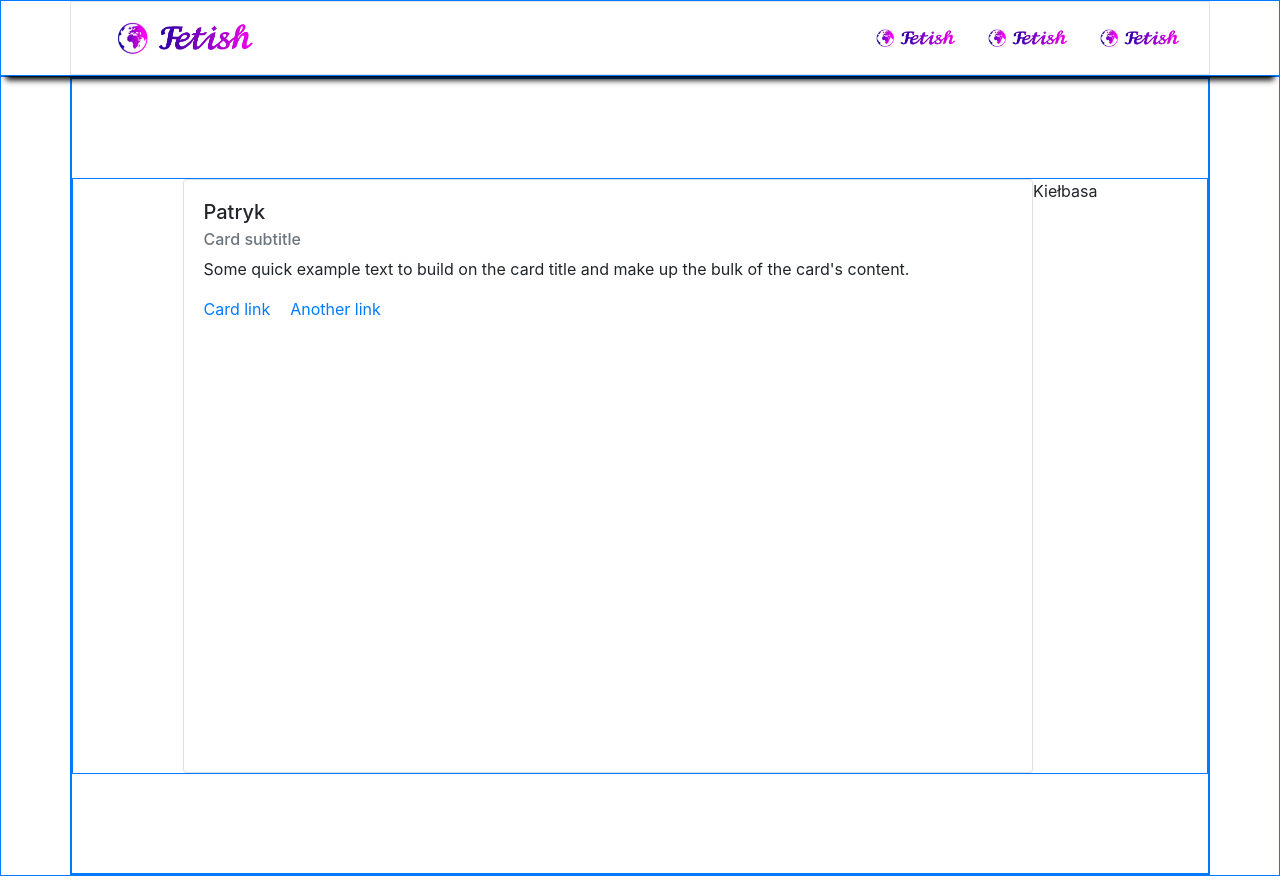
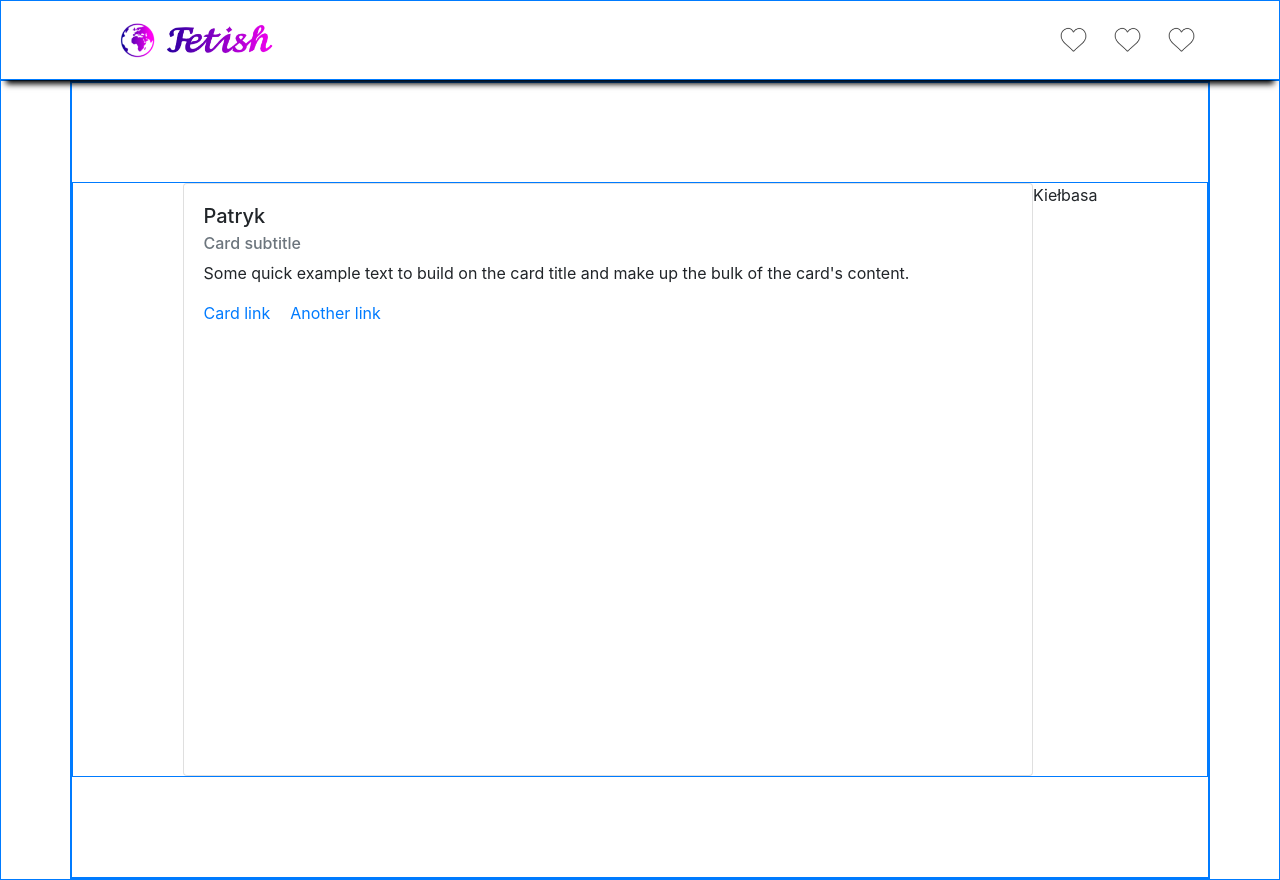
Before and after one commit to LShad/Fetish, a React (Create React App) app: page / in a window 1280 px wide. Built offline with nearby package versions, Linux system fonts and the light colour scheme.

Commit message:
Added new icon and repaired scaling of icons

```diff
--- a/src/Header.js
+++ b/src/Header.js
@@ -3,18 +3,20 @@ import React from 'react';
 class Header extends React.Component{
 	render(){
 		return(
-			<div className="container border bg-white">
+			<div className="container bg-white">
 				<div className="row align-items-center">
 					<div className="col">
    						<div className="d-flex flex-row bd-highlight">
-   							<img src="logo.png" className="img-fluid" style={{width: "12rem", height: "4.5rem"}} alt="Fetish"/>
+   							<img src="logo.png" className="img-fluid" style={{width: "40%", height: "40%"}} alt="Fetish"/>
 						</div>
 					</div>
 					<div className="col">
 						<div className="d-flex flex-row-reverse bd-highlight h-100 ">
-							<img src="logo.png" className="img-fluid" style={{width: "7rem", height: "2.5rem"}} alt="Fetish"/>
-			  				<img src="logo.png" className="img-fluid" style={{width: "7rem", height: "2.5rem"}} alt="Fetish"/>
-			  				<img src="logo.png" className="img-fluid" style={{width: "7rem", height: "2.5rem"}} alt="Fetish"/>
+							<img src="heart.png" className="img-fluid" style={{width: "5%", height: "5%"}} alt="Settings"/>
+							<img src="empty.png" className="img-fluid" style={{width: "5%", height: "5%"}} alt=""/>
+			  				<img src="heart.png" className="img-fluid" style={{width: "5%", height: "5%"}} alt="Notifications"/>
+			  				<img src="empty.png" className="img-fluid" style={{width: "5%", height: "5%"}} alt=""/>
+			  				<img src="heart.png" className="img-fluid" style={{width: "5%", height: "5%"}} alt="Heart"/>
 			  			</div>
 					</div>
 				</div>
```
Also changed, not shown: public/empty.png (added), public/heart.png (added).
